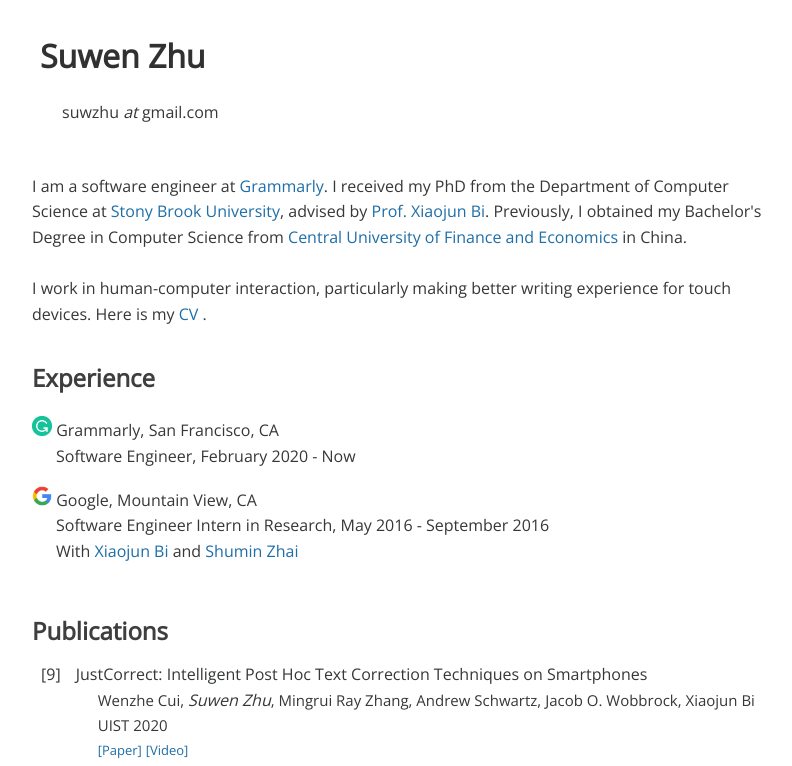
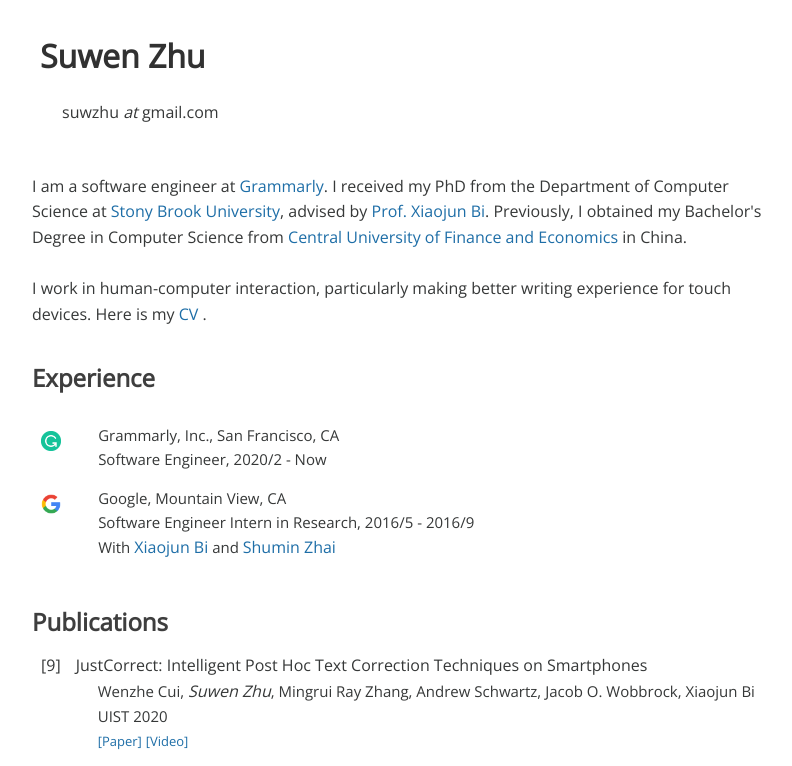
Before and after one commit to suwzhu/suwzhu.github.io, a plain HTML site: page index.html in a window 1280 px wide. Shown: the top 766 px of the page, without its empty margins (233-1025 px from the left). Drawn offline with nearby package versions, Linux system fonts and the light colour scheme.

Commit message:
Update index.html

```diff
--- a/index.html
+++ b/index.html
@@ -48,7 +48,7 @@
   <a name="nothing"><h1 style="" yle="padding-top: 45px; margin-top: -45px;"></h1></a>
   <div class="container" id="about_content">
     <p></p>
-    <p>I am a software engineer at <a href="https://www.grammarly.com/" target="_blank">Grammarly</a>. I received my PhD from the Department of Computer Science at <a href="https://www.stonybrook.edu/" target="_blank">Stony Brook University</a>, advised by <a href="https://www3.cs.stonybrook.edu/~xiaojun/" target="_blank">Prof. Xiaojun Bi</a>. Previously, I obtained my Bachelor's Degree in Computer Science from <a href="http://en.cufe.edu.cn/" target="_blank"> Central University of Finance and Economics</a> in China.</p>
+    <p>I am a software engineer at <a href="https://www.grammarly.com/" target="_blank">Grammarly</a>. I received my PhD from the Department of Computer Science at <a href="https://www.stonybrook.edu/" target="_blank">Stony Brook University</a>, advised by <a href="http://www.xiaojunbi.com/" target="_blank">Prof. Xiaojun Bi</a>. Previously, I obtained my Bachelor's Degree in Computer Science from <a href="http://en.cufe.edu.cn/" target="_blank"> Central University of Finance and Economics</a> in China.</p>
     <br />
     <p>I work in human-computer interaction, particularly making better writing experience for touch devices. Here is my <a href="cv.pdf" target="_blank">CV </a>.</p>
     </p>
@@ -57,18 +57,29 @@
   <a name="work_experience"><h1 style="padding-top: 45px; margin-top: -45px;"></h1></a>
   <div class="container" id="work_content">
     <h3 style="padding-bottom: 15px;">Experience</h3>
-    <ul id="work">
-      <li>
-        <p class="head"><img src="img/logo_grammarly.png" height="20px"> Grammarly, San Francisco, CA</p>
-        <p>Software Engineer, February 2020 - Now</p>
-      </li>
-      <li>
-        <p class="head"><img src="img/logo_google.png" height="20px"> Google, Mountain View, CA</p>
-        <p>Software Engineer Intern in Research, May 2016 - September 2016 <br />
-           With <a href="http://www.xiaojunbi.com/" target="_blank"> Xiaojun Bi</a> and <a href="https://www.shuminzhai.com/" target="_blank"> Shumin Zhai</a>
-        </p>
-      </li>
-    </ul>
+   <table style="width:100%" border=0 cellSpacing=3 cellPadding=6>
+      <tr>
+        <td width="3%" style="vertical-align:top; padding-top:12px">
+          <dl><dt><img src="img/logo_grammarly.png" height="20px"></dt></dl>
+        </td>
+        <td width="95%" style="vertical-align:top">
+          <dl>
+            <dd>Grammarly, Inc., San Francisco, CA</dd>
+            <dd>Software Engineer, 2020/2 - Now</dd>
+          </dl>
+        </td>
+      </tr><tr>
+        <td width="3%" style="vertical-align:top; padding-top:12px">
+          <dl><dt><img src="img/logo_google.png" height="20px"></dt></dl>
+        </td>
+        <td width="95%" style="vertical-align:top">
+          <dl>
+            <dd>Google, Mountain View, CA</dd>
+            <dd>Software Engineer Intern in Research, 2016/5 - 2016/9</dd>
+            <dd>With <a href="http://www.xiaojunbi.com/" target="_blank"> Xiaojun Bi</a> and <a href="https://www.shuminzhai.com/" target="_blank"> Shumin Zhai</a></dd>
+          </dl>
+        </td>
+      </tr></table>
   </div>
 
   <a name="pub"><h1 style="padding-top: 45px; margin-top: -45px;"></h1></a>
```
